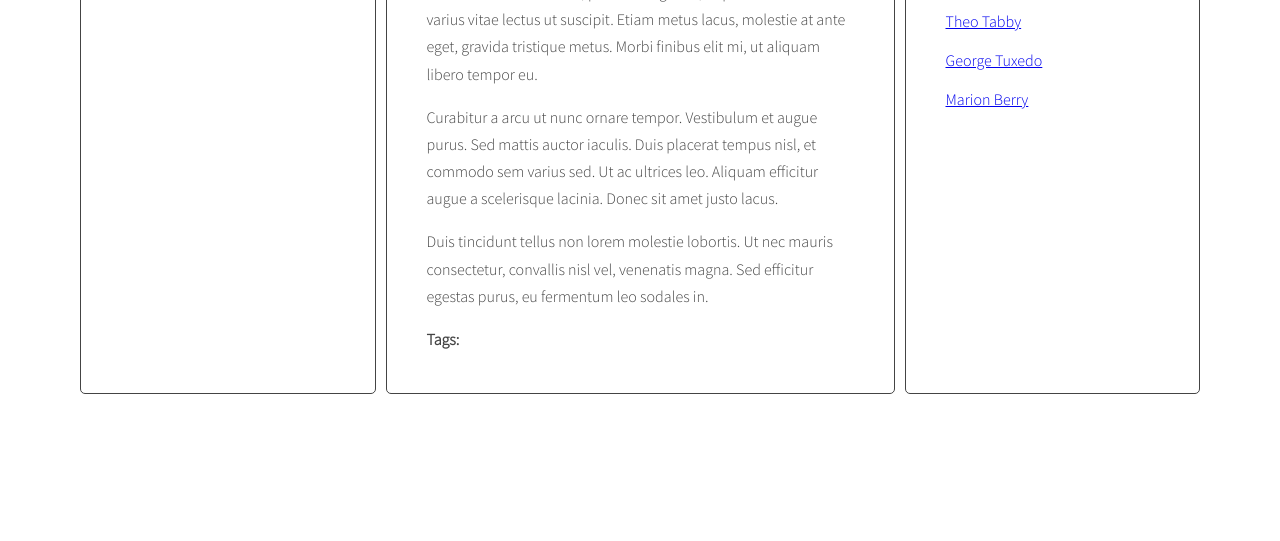
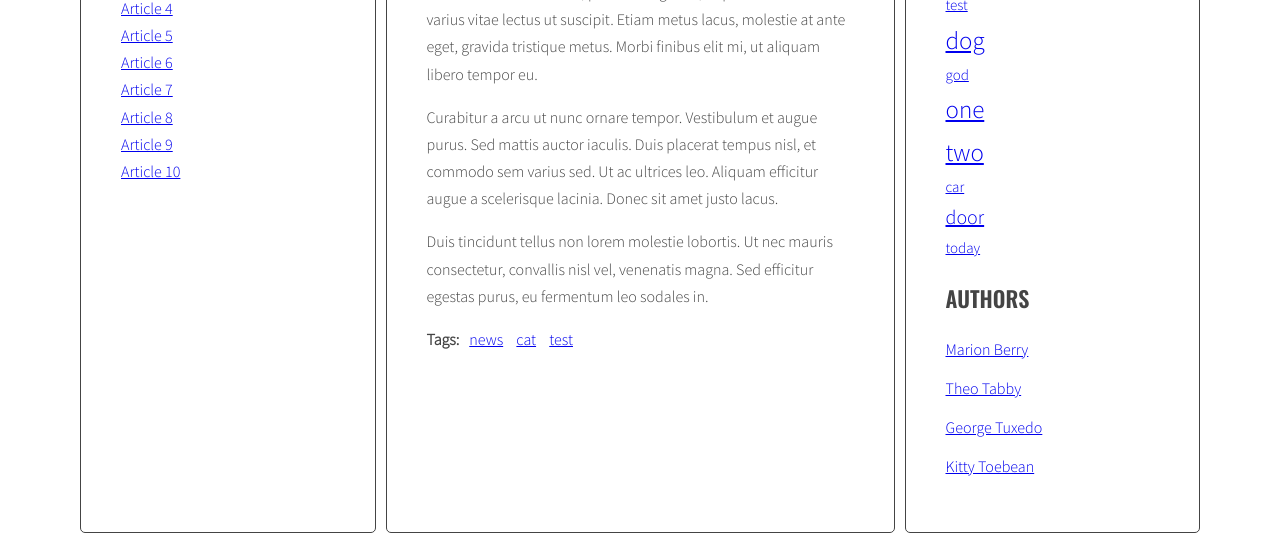
Before and after one commit to BartekKosior/javascript-blog, a website: page index.html in a window 1280 px wide. Shown: the part 445-986 px from the top of the page. Before the commit the page ends 847 px from the top, so only its background shows below. Drawn offline with nearby package versions, Linux system fonts and the light colour scheme.

Commit message:
Blog works

```diff
--- a/index.html
+++ b/index.html
@@ -220,20 +220,33 @@
           </main>
         </div>
     </div>
+
     <script id="template-article-link" type="text/x-handlebars-template">
       <li><a href="#{{ id }}"><span>{{ title }}</span></a></li>
     </script>
-    <script src="https://cdnjs.cloudflare.com/ajax/libs/handlebars.js/4.1.0/handlebars.min.js"></script>
+
+    <script id="template-tag-link" type="text/x-handlebars-template">
+      <li><a href="#tag-{{ tag }}"><span>{{ tag }}</span></a></li>
+    </script>
+
+    <script id="template-author-link" type="text/x-handlebars-template">
+      <a href="#author-{{ id }}"><span>{{ title }}</span></a>
+    </script>
+
     <script id="template-tag-cloud-link" type="text/x-handlebars-template">
       {{#each tags}}
-      <li>{{ tag }}</li>
+      <li><a class="{{className}}" href="#tag-{{ tag }}"> {{tag}} </a></li>
       {{/each}}
     </script>
-    <script id="template-tag-cloud-link" type="text/x-handlebars-template">
-      {{#each tags}}
-      <li>{{ tag }}</li>
-      {{/each}}
+
+    <script id="template-authors-list-link" type="text/x-handlebars-template">
+
+      <li><a href="#author-{{author}}"> {{author}} </a></li>
+
     </script>
+
+    <script src="https://cdnjs.cloudflare.com/ajax/libs/handlebars.js/4.1.0/handlebars.min.js"></script>
+
     <script src="js/script.js"></script>
   </body>
 </html>
--- a/js/script.js
+++ b/js/script.js
@@ -1,8 +1,10 @@
 {
   const templates = {
-    articleLink: Handlebars.compile(document.querySelector('#template-article-link').innerHTML)
-    tagCloudLink: Handlebars.compile(document.querySelector('#template-tag-cloud-link').innerHTML)
-
+    articleLink: Handlebars.compile(document.querySelector('#template-article-link').innerHTML),           /* 1 */
+    tagLink: Handlebars.compile(document.querySelector('#template-tag-link').innerHTML),                  /* 2 */
+    authorLink: Handlebars.compile(document.querySelector('#template-author-link').innerHTML),             /* 3 */
+    tagCloudLink: Handlebars.compile(document.querySelector('#template-tag-cloud-link').innerHTML),        /* 4 */
+    authorsListLink: Handlebars.compile(document.querySelector('#template-authors-list-link').innerHTML)  /* 5 */
 
 
   }
@@ -81,8 +83,8 @@
 
       /* [DONE] create HTML of the link */
       /* const linkHTML = '<li><a href="#' + articleId + '"><span>' + articleTitle + '</span></a></li>'; */
-      const linkHTMLData = {id: articleId, title: articleTitle};    /* wykorzytanie szablonu handlebars*/
-      const linkHTML = templates.articleLink(linkHTMLData);         /* wykorzytanie szablonu handlebars*/
+      const linkHTMLData = {id: articleId, title: articleTitle};            /* wykorzytanie szablonu handlebars  1 */
+      const linkHTML = templates.articleLink(linkHTMLData);                 /* wykorzytanie szablonu handlebars  1 */
       console.log('linkHTML:', linkHTML);
 
       /* [DONE] insert link into titleList */
@@ -157,8 +159,8 @@
 
         /* [DONE] generate HTML of the link */
         /* const linkHTML = '<li><a href = "#tag-'+tag+'">'+tag+'</a></li>'; */
-        const linkHTMLData = {id: 'tag-'+tag, title: tag};                 /* wykorzytanie szablonu handlebars */
-        const linkHTML = templates.articleLink(linkHTMLData);               /* wykorzytanie szablonu handlebars */
+        const linkHTMLData = {tag: tag};                                     /* wykorzytanie szablonu handlebars 2 */
+        const linkHTML = templates.tagLink(linkHTMLData);                   /* wykorzytanie szablonu handlebars 2 */
         console.log('linkHTML - tag:', linkHTML);
 
         /* [DONE] add generated code to html variable */
@@ -193,7 +195,7 @@
 
     /* [NEW] create variable for all links HTML code */
     /* let allTagsHTML = ''; */
-    const allTagsData = {tags: []};         /* wykorzytanie szablonu handlebars */
+    const allTagsData = {tags: []};              /* wykorzytanie szablonu handlebars 4 */
 
     /* [NEW] START LOOP: for each tag in allTags: */
     for(let tag in allTags){
@@ -202,7 +204,7 @@
       const tagLinkHTML = '<li> <a href="#tag-' + tag + '" class="' + calculateTagClass(allTags[tag], tagsParams) + '">' +tag+ ' (' +allTags[tag]+ ') </a></li>';
       console.log('tagLinkHTML:', tagLinkHTML);
       /* allTagsHTML += tagLinkHTML; */     /* doklejenie kodu kolejnego linka do allTagsHTML */
-      allTagsData.tags.push({              /* wykorzytanie szablonu handlebars */
+      allTagsData.tags.push({                     /* wykorzytanie szablonu handlebars */
         tag: tag,
         count: allTags[tag],
         className: calculateTagClass(allTags[tag], tagsParams)
@@ -212,7 +214,7 @@
 
     /*[NEW] add HTML from allTagsHTML to tagList */
     /* tagList.innerHTML = allTagsHTML; */
-    tagList.innerHTML = templates.tagCloudLink(allTagsData);  /* wykorzytanie szablonu handlebars */
+    tagList.innerHTML = templates.tagCloudLink(allTagsData);  /* wykorzytanie szablonu handlebars 4 */
     console.log('allTagsData:', allTagsData);
   }
   generateTags();
@@ -291,12 +293,12 @@
 
       /* [DONE] find authors wrapper */
       const authorWrapper = article.querySelector(optArticleAuthorSelector);
-
+      const authorTitle = article.querySelector(optArticleAuthorSelector).innerHTML;
       /*     */
       const author = article.getAttribute('data-author');
       /* const linkHtml = 'by <a href = "#author-'+author+'">'+author+'</a>'; */
-      const linkHTMLData = {id: 'author-'+author, title: author};                 /* wykorzytanie szablonu handlebars */
-      const linkHTML = templates.articleLink(linkHTMLData);               /* wykorzytanie szablonu handlebars */
+      const linkHTMLData = {id: author, title: authorTitle};                            /* wykorzytanie szablonu handlebars 3 */
+      const linkHTML = templates.authorLink(linkHTMLData);                              /* wykorzytanie szablonu handlebars 3 */
       console.log('linkHtml:', linkHTML);
 
       /* [DONE] add generated code to html variable */
@@ -317,13 +319,21 @@
 
 
     /* [NEW] create variable for all links HTML code */
-    let allAuthorsHTML = '';
+     let allAuthorsHTML = '';
+
 
     /* [NEW] START LOOP: for each tag in allTags: */
     for(let author in allAuthors){
       /* [NEW] generate code of a link and add it to allTagsHTML */
       /* allTagsHTML += tag + ' (' + allTags[tag] + ') '; */
-      const authorLinkHTML = '<li> <a href="#author-' + author + '">' +author+ ' (' +allAuthors[author]+ ') </a></li>';
+      /* const authorLinkHTML = '<li> <a href="#author-' + author + '">' +author+ ' (' +allAuthors[author]+ ') </a></li>'; */
+      const authorData = {
+        author: author,              /* imie i nazw autora */
+
+      }
+      const authorLinkHTML = templates.authorsListLink(authorData);                                     /* wykorzytanie szablonu handlebars 5 */
+
+
       console.log('authorLinkHTML:', authorLinkHTML);
       allAuthorsHTML += authorLinkHTML;
     }
```
